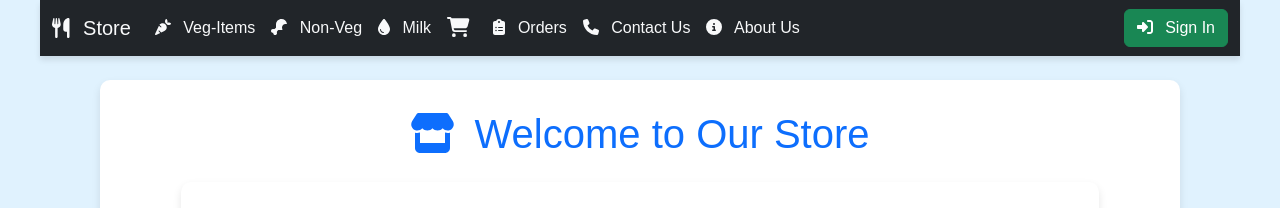
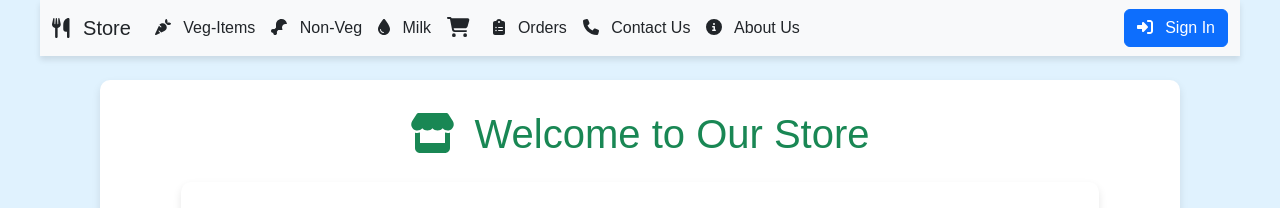
Before and after one commit to madhan-sampath/react-shoppingiproject, a React (Vite) app: page /veg in a window 1280 px wide. Shown: the top 208 px of the page. Built offline with nearby package versions, Linux system fonts and the light colour scheme.

Commit message:
commit 7

```diff
--- a/src/App.jsx
+++ b/src/App.jsx
@@ -17,7 +17,7 @@ import ContactUs from "./ContactUs";
 import AboutUs from "./AboutUs";
 import Home from "./Home";
 import Milk from "./Milk";
-import { logout } from "./Store";  // ✅ Ensure the correct path
+import { logout } from "./Store";
 import Login from "./Login";
 import NotFound from "./NotFound";
 import "./App.css";
@@ -33,9 +33,9 @@ function App() {
 
     return (
         <BrowserRouter>
-            <nav className="navbar navbar-expand-lg navbar-dark bg-dark">
+            <nav className="navbar navbar-expand-lg navbar-light bg-light">
                 <div className="container-fluid">
-                    <Link to="/home" className="navbar-brand text-light">
+                    <Link to="/home" className="navbar-brand text-dark">
                         <FontAwesomeIcon icon={faUtensils} className="me-2" /> Store
                     </Link>
 
@@ -50,42 +50,42 @@ function App() {
                     <div className={`collapse navbar-collapse ${isOpen ? "show" : ""}`} id="navbarNav">
                         <ul className="navbar-nav me-auto">
                             <li className="nav-item">
-                                <Link to="/veg" className="nav-link text-light" onClick={() => setIsOpen(false)}>
+                                <Link to="/veg" className="nav-link text-dark" onClick={() => setIsOpen(false)}>
                                     <FontAwesomeIcon icon={faCarrot} className="me-2" /> Veg-Items
                                 </Link>
                             </li>
                             <li className="nav-item">
-                                <Link to="/nonveg" className="nav-link text-light" onClick={() => setIsOpen(false)}>
+                                <Link to="/nonveg" className="nav-link text-dark" onClick={() => setIsOpen(false)}>
                                     <FontAwesomeIcon icon={faDrumstickBite} className="me-2" /> Non-Veg
                                 </Link>
                             </li>
                             <li className="nav-item">
-                                <Link to="/milk" className="nav-link text-light" onClick={() => setIsOpen(false)}>
+                                <Link to="/milk" className="nav-link text-dark" onClick={() => setIsOpen(false)}>
                                     <FontAwesomeIcon icon={faDroplet} className="me-2" /> Milk
                                 </Link>
                             </li>
                             <li className="nav-item">
-                                <Link to="/cart" className="nav-link text-light position-relative" onClick={() => setIsOpen(false)}>
+                                <Link to="/cart" className="nav-link text-dark position-relative" onClick={() => setIsOpen(false)}>
                                     <FontAwesomeIcon icon={faShoppingCart} className="fa-lg me-2" />
                                     {totalItems > 0 && (
-                                        <span className="position-absolute top-0 start-100 translate-middle badge rounded-pill bg-warning text-dark">
+                                        <span className="position-absolute top-0 start-100 translate-middle badge rounded-pill bg-primary text-light">
                                             {totalItems}
                                         </span>
                                     )}
                                 </Link>
                             </li>
                             <li className="nav-item">
-                                <Link to="/orders" className="nav-link text-light" onClick={() => setIsOpen(false)}>
+                                <Link to="/orders" className="nav-link text-dark" onClick={() => setIsOpen(false)}>
                                     <FontAwesomeIcon icon={faClipboardList} className="me-2" /> Orders
                                 </Link>
                             </li>
                             <li className="nav-item">
-                                <Link to="/contactus" className="nav-link text-light" onClick={() => setIsOpen(false)}>
+                                <Link to="/contactus" className="nav-link text-dark" onClick={() => setIsOpen(false)}>
                                     <FontAwesomeIcon icon={faPhone} className="me-2" /> Contact Us
                                 </Link>
                             </li>
                             <li className="nav-item">
-                                <Link to="/aboutus" className="nav-link text-light" onClick={() => setIsOpen(false)}>
+                                <Link to="/aboutus" className="nav-link text-dark" onClick={() => setIsOpen(false)}>
                                     <FontAwesomeIcon icon={faInfoCircle} className="me-2" /> About Us
                                 </Link>
                             </li>
@@ -93,11 +93,11 @@ function App() {
                         <div className="d-flex">
                             {isAuthenticated ? (
                                 <>
-                                    <span className="navbar-text text-light me-3">
+                                    <span className="navbar-text text-dark me-3">
                                         <FontAwesomeIcon icon={faUserCircle} className="me-1" /> Welcome, {user || "Guest"}!
                                     </span>
                                     <button
-                                        className="btn btn-danger"
+                                        className="btn btn-secondary"
                                         onClick={() => {
                                             dispatch(logout());
                                             setIsOpen(false);
@@ -107,7 +107,7 @@ function App() {
                                     </button>
                                 </>
                             ) : (
-                                <Link to="/login" className="btn btn-success" onClick={() => setIsOpen(false)}>
+                                <Link to="/login" className="btn btn-primary" onClick={() => setIsOpen(false)}>
                                     <FontAwesomeIcon icon={faSignInAlt} className="me-2" /> Sign In
                                 </Link>
                             )}
@@ -117,7 +117,7 @@ function App() {
             </nav>
 
             <div className="container mt-4">
-                <h1 className="text-center text-primary">
+                <h1 className="text-center text-success">
                     <FontAwesomeIcon icon={faStore} className="me-2" /> Welcome to Our Store
                 </h1>
                 <Routes>
--- a/src/Store.js
+++ b/src/Store.js
@@ -6,12 +6,12 @@ const productsSlice = createSlice({
     name: 'products',
     initialState: {
         veg: [
-            { name: 'MushRoom', price: 150.8 ,image:"https://tse3.mm.bing.net/th?id=OIP.M4vr-t_PxdlTvg6zdVHbDQHaE9&pid=Api&P=0&h=180"},
+            { name: 'MushRoom', price: 150.8 ,image:"https://www.jiomart.com/images/product/original/590000245/button-mushroom-200-g-product-images-o590000245-p590000245-1-202408070949.jpg?im=Resize=(420,420)"},
             { name: 'Tomato', price: 200.5 ,image: "https://tse3.mm.bing.net/th?id=OIP.VLq0kRvM53MGoT7XMmwLOwHaE8&pid=Api&P=0&h=180" },
             { name: 'Potato', price: 100.8 , image:"https://tse3.mm.bing.net/th?id=OIP.xdxwjQ_mSva9hgccLToezgHaE9&pid=Api&P=0&h=180"},
             { name: 'Carrot', price: 150.8 , image:"https://tse3.mm.bing.net/th?id=OIP.h8ISIodUaQRtSBU06KkvPwHaGr&pid=Api&P=0&h=180"},
-            { name: 'Onion', price: 150.8 ,image:"https://tse4.mm.bing.net/th?id=OIP.VX-fRronTA0KV1puV3fvkAHaE8&pid=Api&P=0&h=180"},
-            { name: 'Brinjal', price: 150.8 ,image:"https://tse1.mm.bing.net/th?id=OIP.v9xh2rnmlG2WClFbCLrU8AHaHa&pid=Api&P=0&h=180"},
+            { name: 'Onion', price: 150.8 ,image:"https://organicmandya.com/cdn/shop/files/SpringOnion.jpg?v=1721375462&width=1000"},
+            { name: 'Brinjal', price: 150.8 ,image:"https://www.allthatgrows.in/cdn/shop/products/Brinjal-Long.jpg?v=1598078913"},
             { name: 'Peas', price: 150.8 ,image:"https://tse4.mm.bing.net/th?id=OIP.SqG26vx3PHnNfi8jevF9JgHaEo&pid=Api&P=0&h=180"},
             { name: 'BitterGaurd', price: 150.8 ,image:"https://tse3.mm.bing.net/th?id=OIP.F5T7VfUkGNw7V7EgkSLsrwHaD3&pid=Api&P=0&h=180"},
         ],
@@ -21,10 +21,9 @@ const productsSlice = createSlice({
             { name: 'Biryani', price: 150.8 ,image:"https://tse1.mm.bing.net/th?id=OIP.RzJfmrSX00YO7lRLmf7GiAHaE8&pid=Api&P=0&h=180"},
             { name: 'Chicken-lolipop', price: 150.8 ,image:"https://tse3.mm.bing.net/th?id=OIP.JPqhOa2yWScL4xERS-DPUgHaIH&pid=Api&P=0&h=180"},
             { name: 'Egg-rice', price: 150.8 ,image:"https://thefoodietakesflight.com/wp-content/uploads/2021/08/Easy-Vegan-Soy-Sauce-Egg-Fried-Rice-Recipe-8-of-24.jpg"},
-            { name: 'Prawns', price: 150.8 ,image:"https://tse2.mm.bing.net/th?id=OIP.RY3kKMMz9HW7xltludKTeAHaE8&pid=Api&P=0&h=180"},
-            { name: 'Tuna-Fish', price: 150.8 ,image:"https://tse1.mm.bing.net/th?id=OIP.ij4Az0ynCSPQAiiC03_B5AHaD1&pid=Api&P=0&h=180"},
+            { name: 'Prawns', price: 150.8 ,image:"https://5.imimg.com/data5/IR/TQ/UN/SELLER-7232341/prawns-cleand-pd-.jpg"},
+            { name: 'Tuna-Fish', price: 150.8 ,image:"https://media.istockphoto.com/id/1301917262/photo/fresh-tuna-fish-fillet-steaks-garnished-with-parsley-isolated-on-white-background.jpg?s=612x612&w=0&k=20&c=tJMZC7tI0VOChyIS8fB-Jh0G91e8wO2UAT7ejGr1Djg="},
             { name: 'Mutton', price: 150.8 ,image:"https://tse1.mm.bing.net/th?id=OIP.tWalUWrEPWfd4J7oDUiZPgHaFR&pid=Api&P=0&h=180"},
-            { name: 'Pork', price: 150.8 ,image:"https://tse3.mm.bing.net/th?id=OIP.d1I5yjX-mJhdUfVPtESljwHaE8&pid=Api&P=0&h=180"},
             { name: 'Lamb', price: 150.8 ,image:"https://tse1.mm.bing.net/th?id=OIP.I3eqIWB7xpZ3w4JwCET8WQHaD_&pid=Api&P=0&h=180"}
         ],
         milk: [
```
